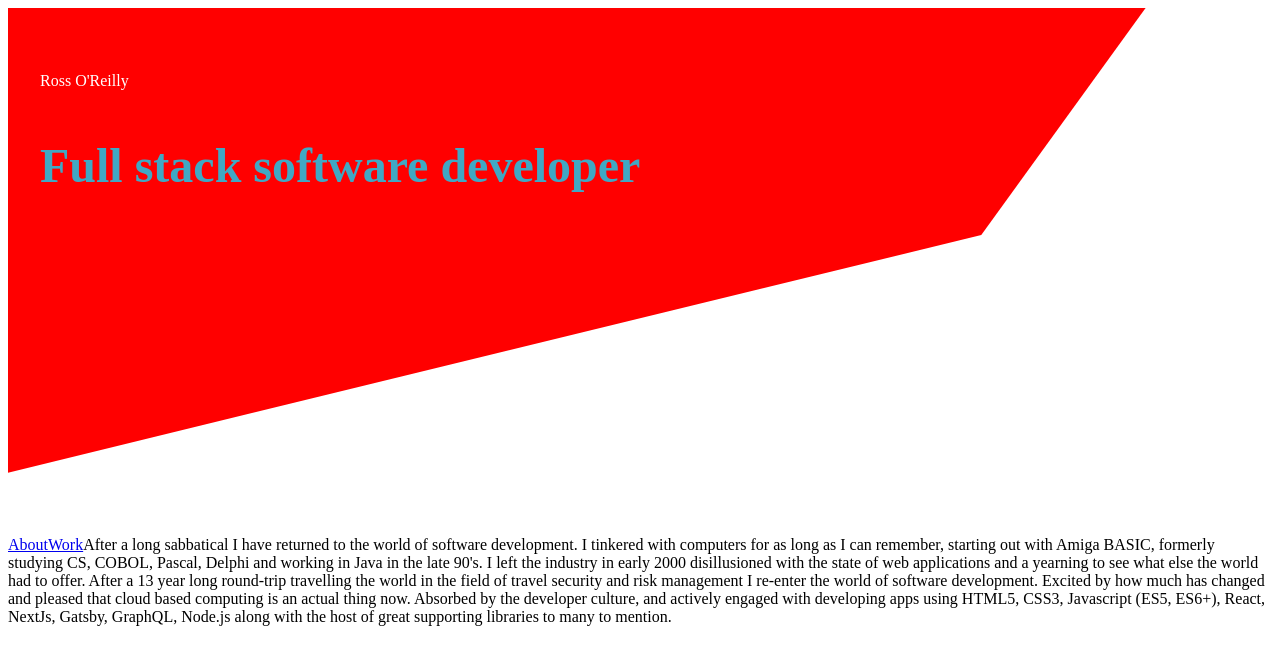
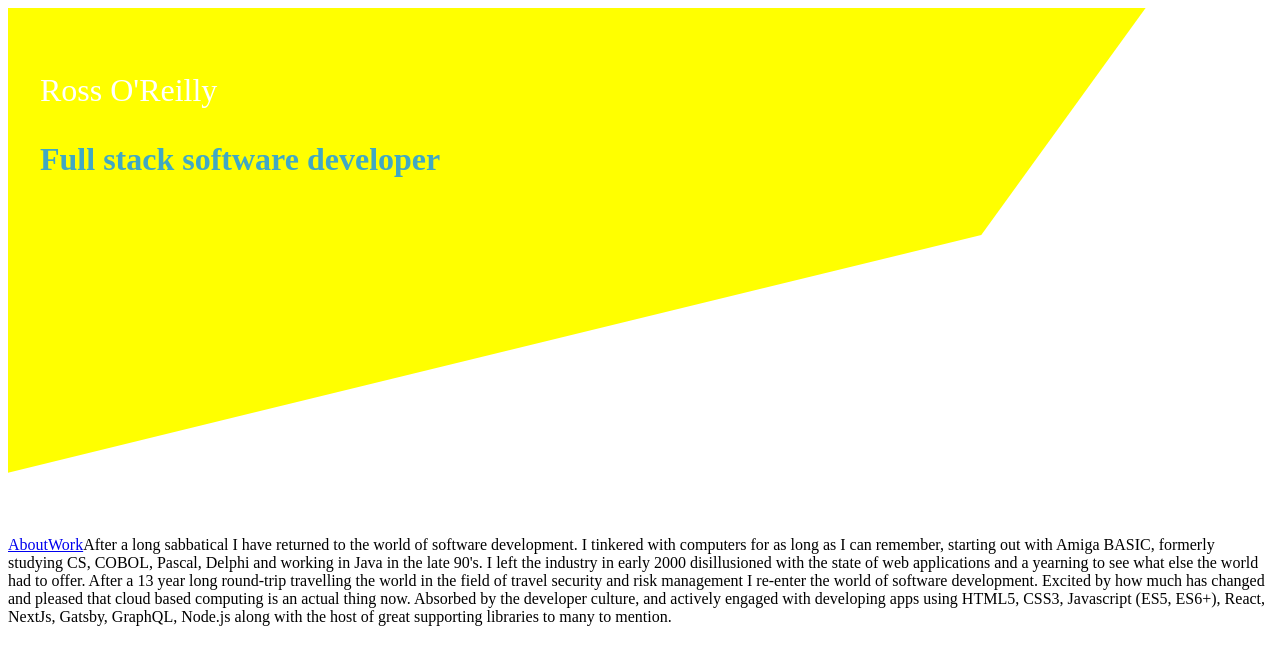
Before and after one commit to oreillyross/MyPortfolio, a Next.js app: page / in a window 1280 px wide. Shown: the top 664 px of the page. Built offline with nearby package versions, Linux system fonts and the light colour scheme.

Commit message:
media queries working

```diff
--- a/components/Hero.js
+++ b/components/Hero.js
@@ -6,10 +6,16 @@ import { size } from "../constants/sizes";
 
 const StyledName = styled.div`
   font-size: 1em;
+  @media (min-width: 400px) {
+    font-size: 2em;
+  }
  `
 const StyledStrap = styled.h3`
   color: #40A8C4;
-  font-size: 3em;
+  font-size: 1em;
+  @media (min-width: 400px) {
+    font-size: 2em;
+  }
 `
 
 
--- a/components/Hero.module.css
+++ b/components/Hero.module.css
@@ -9,9 +9,3 @@
 
 
 }
-
-@media (min-width: 400px) {
-  .hero {
-    background-color: red;
-  }
-}
```
